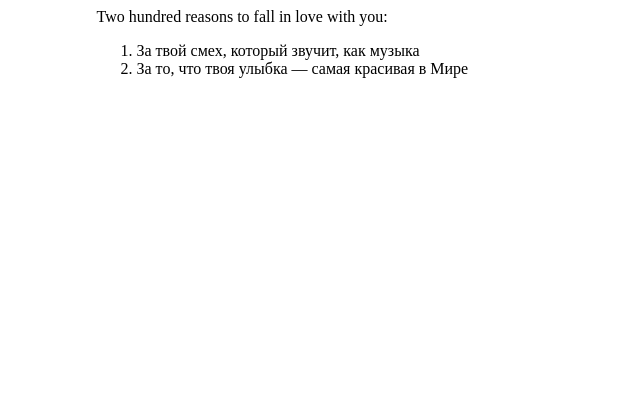
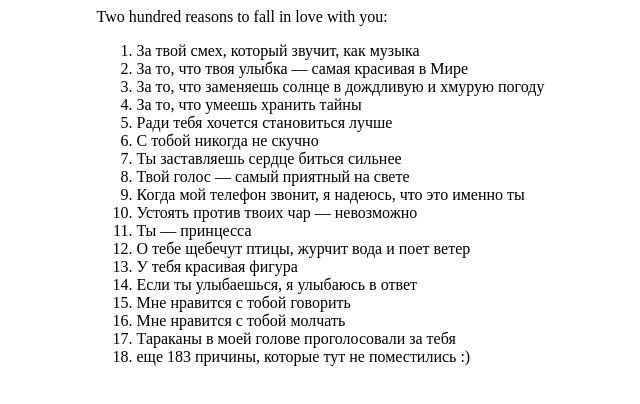
Before and after one commit to easy-for-you/Valentines-day, a plain HTML site: page index.html in a window 1280 px wide. Shown: the whole page, without its empty margins (34-674 px from the left). Drawn offline with Linux system fonts and the light colour scheme.

Commit message:
Update index.html

```diff
--- a/index.html
+++ b/index.html
@@ -19,6 +19,22 @@
               <ol>
                 <li>За твой смех, который звучит, как музыка</li>
                 <li>За то, что твоя улыбка — самая красивая в Мире</li>
+                <li>За то, что заменяешь солнце в дождливую и хмурую погоду</li>
+                <li>За то, что умеешь хранить тайны</li>
+                <li>Ради тебя хочется становиться лучше</li>
+                <li>С тобой никогда не скучно</li>
+                <li>Ты заставляешь сердце биться сильнее</li>
+                <li>Твой голос — самый приятный на свете</li>
+                <li>Когда мой телефон звонит, я надеюсь, что это именно ты</li>
+                <li>Устоять против твоих чар — невозможно</li>
+                <li>Ты — принцесса</li>
+                <li>О тебе щебечут птицы, журчит вода и поет ветер</li>
+                <li>У тебя красивая фигура</li>
+                <li>Если ты улыбаешься, я улыбаюсь в ответ</li>
+                <li>Мне нравится с тобой говорить</li>
+                <li>Мне нравится с тобой молчать</li>
+                <li>Тараканы в моей голове проголосовали за тебя</li>
+                <li>еще 183 причины, которые тут не поместились :)</li>
               </ol>
             </div>
           </section>
```
